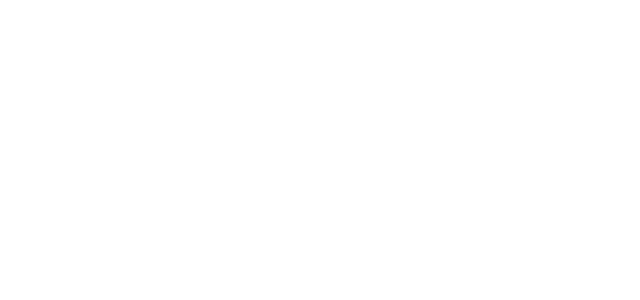
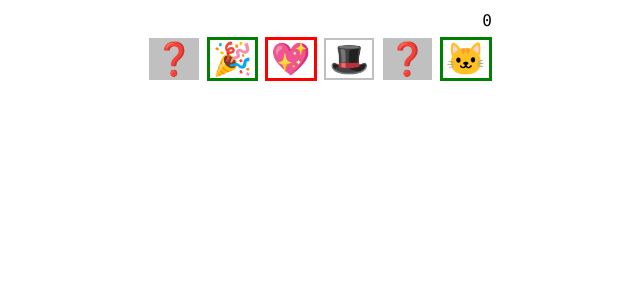
Before and after one commit to ChipsInChief/2020-2021-s2-react, a React (Create React App) app in the folder memory/: page / in a window 1280 px wide. Shown: the top 300 px of the page, without its empty margins (320-960 px from the left). Built offline with nearby package versions, Linux system fonts and the light colour scheme.

Commit message:
Première version de memory avec un plateau de cartes "en dur" 💪🏻

```diff
--- a/memory/src/App.js
+++ b/memory/src/App.js
@@ -1,9 +1,21 @@
-import React, { Component } from 'react'
-import './App.css';
+import React, { Component } from "react";
+import "./App.css";
+import GuessCount from "./GuessCount";
+import Card from './Card'
 
 class App extends Component {
   render() {
-    return <div className="memory" />
+    return (
+      <div className="memory">
+        <GuessCount guesses={0} />
+        <Card card="😀" feedback="hidden" />
+        <Card card="🎉" feedback="justMatched" />
+        <Card card="💖" feedback="justMismatched" />
+        <Card card="🎩" feedback="visible" />
+        <Card card="🐶" feedback="hidden" />
+        <Card card="🐱" feedback="justMatched" />
+      </div>
+    );
   }
 }
 
--- /dev/null
+++ b/memory/src/Card.js
@@ -0,0 +1,25 @@
+import React from 'react'
+import './Card.css'
+
+const HIDDEN_SYMBOL = '❓'
+
+const Card = ({ card, feedback }) => (
+  <div className={`card ${feedback}`}>
+    <span className="symbol">
+      {feedback === "hidden" ? HIDDEN_SYMBOL : card}
+    </span>
+  </div>
+);
+
+export default Card
+
+// Ancienne méthode de définition des fonctions JavaScript
+// function Card({ card, feedback }) {
+//   return (
+//     <div className={`card ${feedback}`}>
+//       <span className="symbol">
+//         {feedback === "hidden" ? HIDDEN_SYMBOL : card}
+//       </span>
+//     </div>
+//   );
+// }
--- /dev/null
+++ b/memory/src/GuessCount.js
@@ -0,0 +1,6 @@
+import React from 'react'
+import './GuessCount.css'
+
+const GuessCount = ({ guesses }) => <div className="guesses">{guesses}</div>;
+
+export default GuessCount
```
